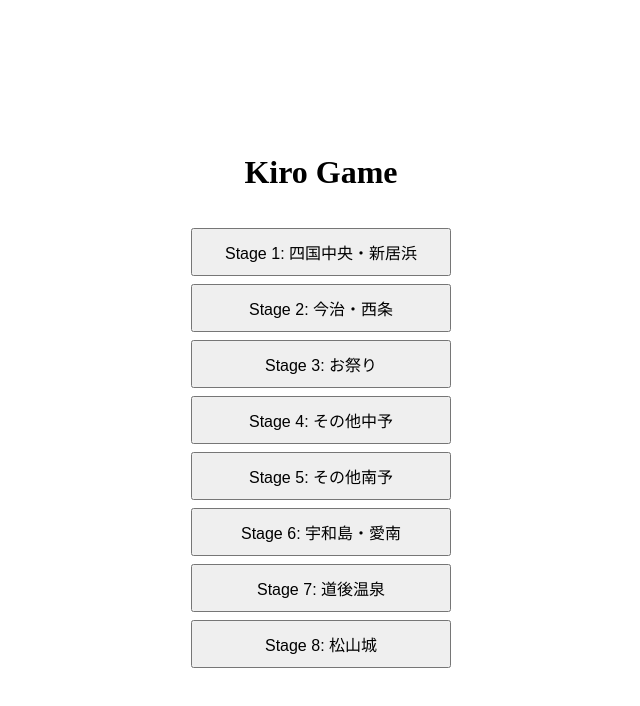
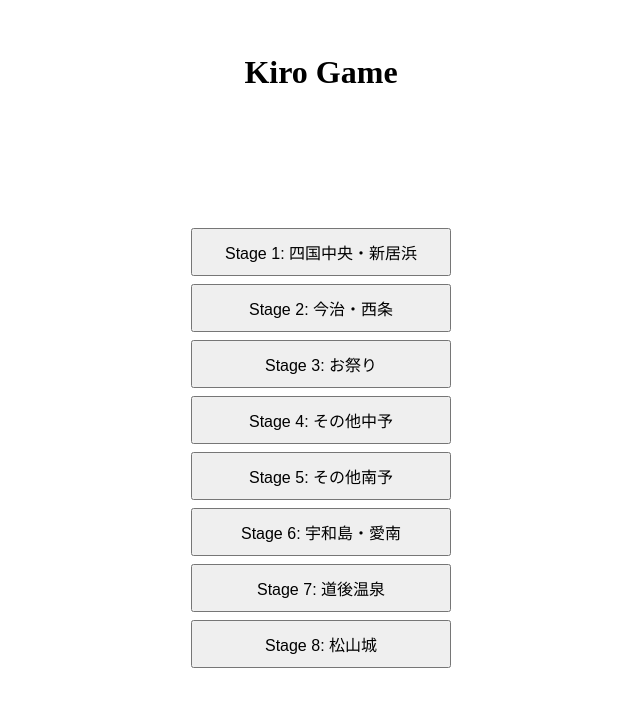
Before and after one commit to uraken-28grad/kiro-game, a React (Vite) app: page / in a window 1280 px wide. Shown: the top 706 px of the page, without its empty margins (319-959 px from the left). Built offline with nearby package versions, Linux system fonts and the light colour scheme; what @pixi/react would draw is missing.

Commit message:
feat: ゲームタイトルを上に移動

```diff
--- a/src/Home.tsx
+++ b/src/Home.tsx
@@ -7,11 +7,14 @@ function Home() {
     <div
       style={{
         display: "flex",
+        flexDirection: "column",
         justifyContent: "center",
         alignItems: "center",
         height: "100vh",
+        gap: 16,
       }}
     >
+      <h1>Kiro Game</h1>
       <div
         style={{
           display: "flex",
@@ -28,7 +31,6 @@ function Home() {
           borderRadius: 8,
         }}
       >
-        <h1>Kiro Game</h1>
         <div style={{ display: "flex", flexDirection: "column", gap: 8 }}>
           {stages.map((s) => (
             <button
```
